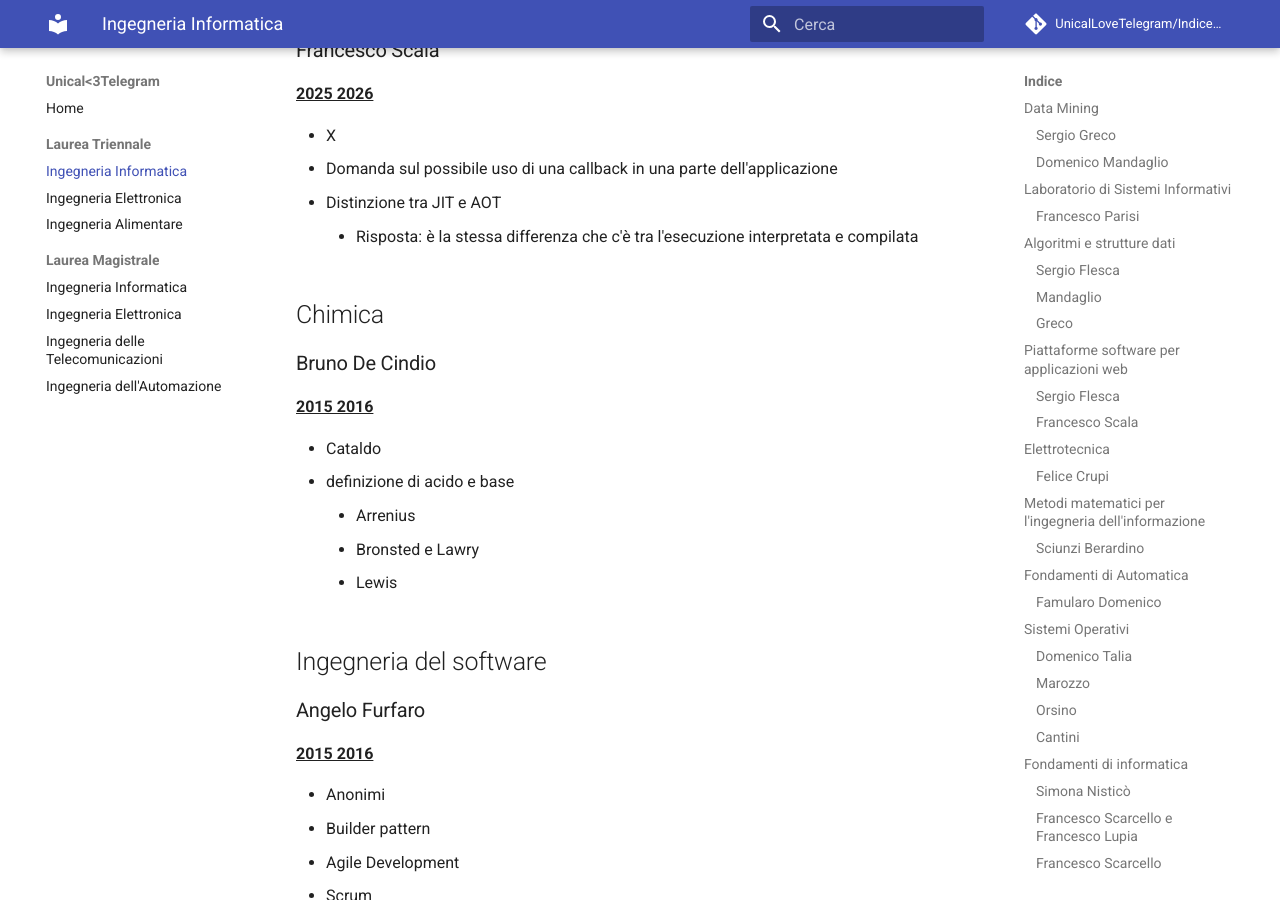
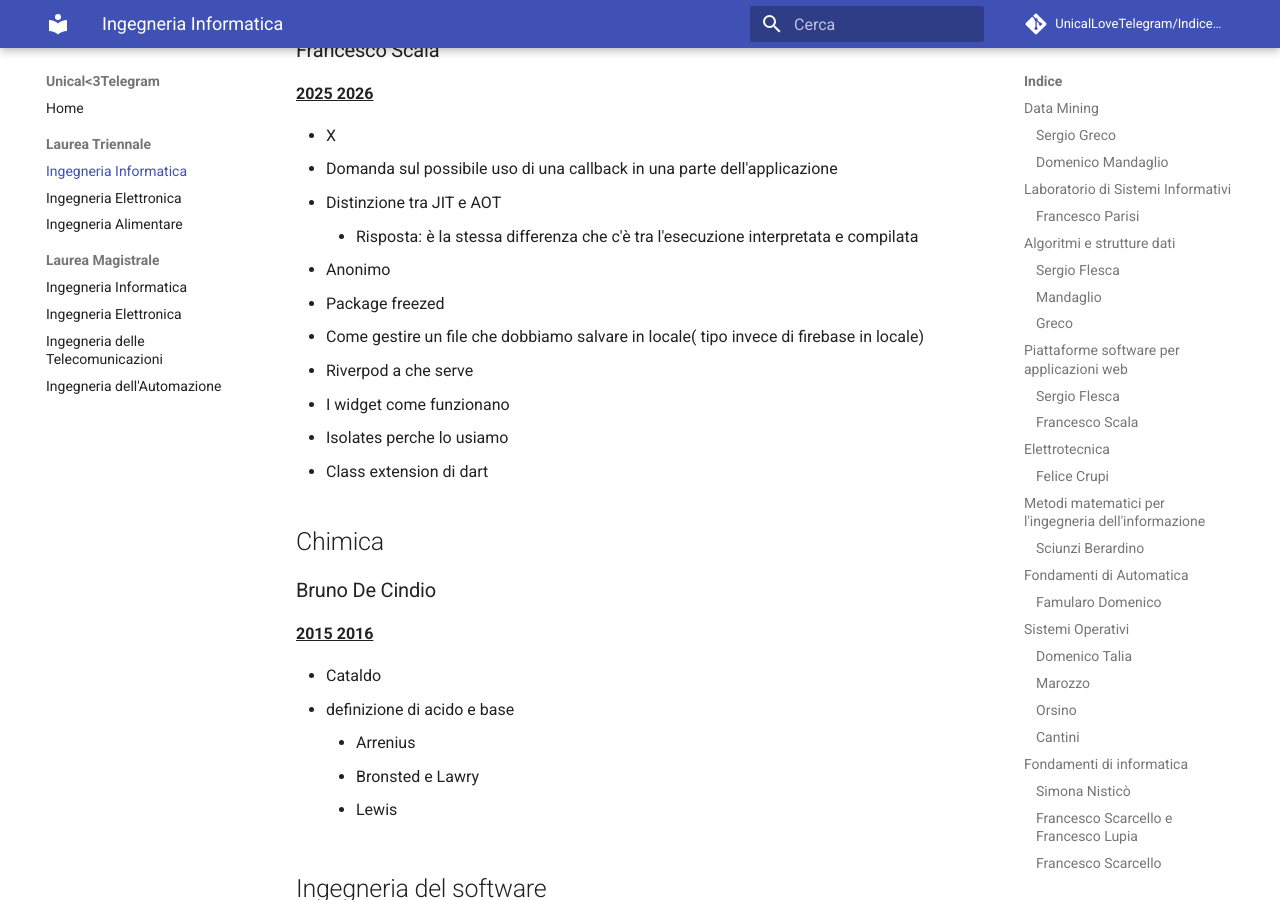
Before and after one commit to UnicalLoveTelegram/IndiceArgomentiOrale, an MkDocs documentation site: the page built from docs/laurea-triennale/ingegneria-informatica.md, in a window 1280 px wide and 900 px high, scrolled down 46783 px. Built offline with MkDocs 1.6.1 and Material for MkDocs 9.7.7, drawn with Linux system fonts in a browser that asks for light colours; comment, search, counter and statistics services are not loaded.

Commit message:
domande di scala per ambienti di programmazione mobile

```diff
--- a/docs/laurea-triennale/ingegneria-informatica.md
+++ b/docs/laurea-triennale/ingegneria-informatica.md
@@ -1557,6 +1557,13 @@ malloc(sizeof(int)*(i+1));
   - Distinzione tra JIT e AOT
     - Risposta: è la stessa differenza che c'è tra l'esecuzione interpretata e compilata
 
+- Anonimo
+  - Package freezed
+  - Come gestire un file che dobbiamo salvare in locale( tipo invece di firebase in locale)
+  - Riverpod a che serve
+  - I widget come funzionano
+  - Isolates perche lo usiamo
+  - Class extension di dart
 
 ## Chimica
 
```
